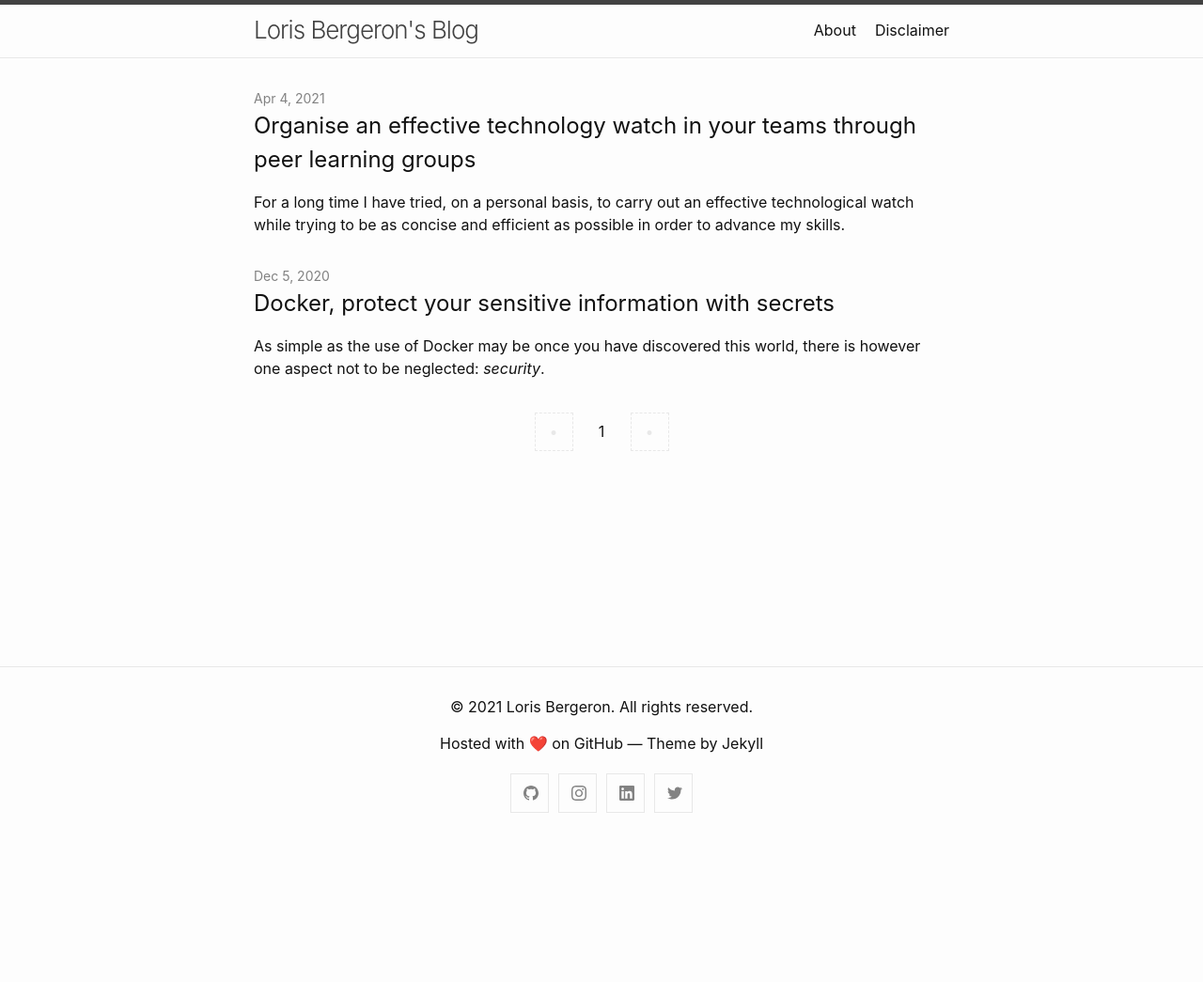
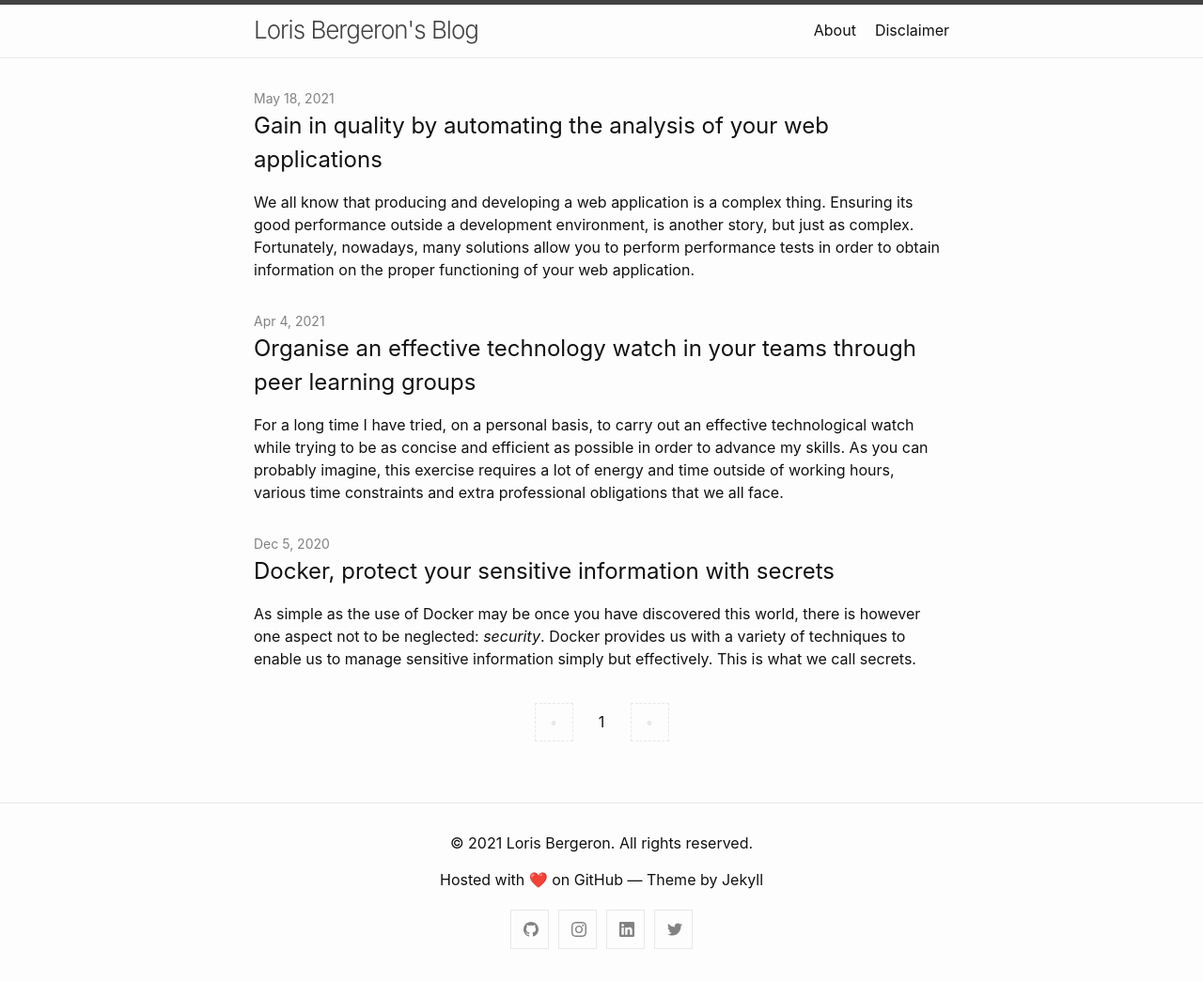
Before and after one commit to lorisbergeron/lorisbergeron.github.io, a Jekyll site: the page built from index.html, in a window 1280 px wide. Shown: the whole page at 94% size. Built offline with Jekyll 4.4.1, drawn with Linux system fonts in a browser that asks for light colours; the list of posts is cut into pages by our own code; before the commit the page ends 900 px from its top, so only the background shows below that; part of the change alters nothing that is shown.

Commit message:
Initial creation Lighthouse article

````diff
--- /dev/null
+++ b/_posts/2021-05-18-gain-in-quality-by-automating-the-analysis-of-your-web-applications.md
@@ -0,0 +1,108 @@
+---
+layout: post
+title:  "Gain in quality by automating the analysis of your web applications"
+subtitle: ""
+author: "Loris Bergeron"
+tags: devops docker google lighthouse webapp
+comments: true
+---
+
+We all know that producing and developing a web application is a complex thing. Ensuring its good performance outside a development environment, is another story, but just as complex. Fortunately, nowadays, many solutions allow you to perform performance tests in order to obtain information on the proper functioning of your web application.
+
+For some time I have been using an open-source and complete (maybe too much at times) tool that allows to perform a whole set of tests on web applications. You can find the service online at the following adress [WebPageTest](https://www.webpagetest.org/) and the source code of the project here on [GitHub](https://github.com/WPO-Foundation/webpagetest/).
+
+Today we will focus on a more or less comparable tool, much more flexible and fun than the one previously announced, and whose use has already been proven in production architectures. The tool on which I want to land is from an open-source project from Google and is called *[Lighthouse](https://github.com/GoogleChrome/lighthouse)*.
+
+*Lighthouse* will allow us to test several aspects of our application, including the following:
+- Performance
+- Progressive Web App
+- Best Practices
+- Accessibility
+- SEO
+
+The result of this analysis is a very fast production (about 20 to 30 seconds on average) of a complete report for your web application with scores ranging from 0 to 100. The goal being to obtain 100 for all scores. When points are returned as perfectible, the documentation tells you in detail what to correct, how and why.
+
+A point I particularly appreciate as well, you can also simulate the access to the application from a mobile or a desktop. We can also simulate different network speeds as part of the stress test and ensure that the application responds in the same way whether we use a 50Mpbs ethernet cable or a degraded 3G network.
+
+### Using Lighthouse in Chrome DevTools
+
+Since the latest versions of Google Chrome, *Lighthouse* is directly integrated into the Google browser. This is the easiest and fastest way to use the tool.
+
+Here is the procedure to follow:
+
+- Install the latest version of [Google Chrome](https://www.google.com/intl/fr_fr/chrome/)
+- Open Google Chrome
+- Go to the web application you want to test (in our case, this blog)
+- Open the Developer Tools window (on macOS ⌥⌘J and on Windows Shift+CTRL+J)
+- Select the *Lighthouse* tab
+
+![alt text](https://github.com/lorisbergeron/lorisbergeron.github.io-assets/blob/main/2021-05-18-gain-in-quality-by-automating-the-analysis-of-your-web-applications-1.png?raw=true)
+
+Once on this view you can activate or deactivate the different tests in the *Categories* part (personally I advise to leave everything checked). You also have the possibility to choose the type of device and also to activate plugins from the community.
+
+Last step is to click on the *Generate Report* button and in a few seconds you will get a report of the global health of your web application. You can of course export this report in JSON or HTML format or print it with a very nice rendering.
+
+![alt text](https://github.com/lorisbergeron/lorisbergeron.github.io-assets/blob/main/2021-05-18-gain-in-quality-by-automating-the-analysis-of-your-web-applications-2.png?raw=true)
+
+### Using the Node CLI
+
+The *Node CLI* provides the most flexibility in how *Lighthouse* runs can be configured and reported. Users who want more advanced usage, or want to run *Lighthouse* in an automated fashion should use the *Node CLI*.
+
+FYI: *Lighthouse requires Node 12 LTS (12.x) or later.*
+
+**Installation:**
+
+```shell
+$ npm install -g lighthouse
+```
+
+**Run it:**
+
+```shell
+$ lighthouse https://lorisbergeron.github.io/
+```
+
+By default, *Lighthouse* writes the report to an HTML file. You can control the output format by passing flags. All the options at your disposal are directly accessible [here](https://github.com/GoogleChrome/lighthouse#cli-options).
+
+### Using a Docker container (Unofficial)
+
+The third and last way to run *Lighthouse* is to use a Docker container. An image is provided online by [justinribeiro](https://hub.docker.com/u/justinribeiro) on Docker Hub and and the sources are available on [GitHub](https://github.com/justinribeiro/dockerfiles/tree/master/lighthouse).
+
+The steps are then greatly facilitated and can also be automated as in the case of *Node CLI*.
+
+#### Step 1: Run the container
+
+```shell
+$ docker pull justinribeiro/lighthouse
+$ wget https://raw.githubusercontent.com/jfrazelle/dotfiles/master/etc/docker/seccomp/chrome.json -O /home/lorisbergeron/chrome.json
+$ docker run -itv /home/lorisbergeron/report/:/home/chrome/reports --security-opt seccomp=/home/lorisbergeron/chrome.json justinribeiro/lighthouse
+```
+
+As you can see we use a `chrome.json` file. Using the ever-awesome [Jessie Frazelle](https://twitter.com/jessfraz) SECCOMP profile for Chrome, we don't have to use the hammer that is SYS_ADMIN and this is a much better/safer solution.
+
+#### Step 2: Run Lighthouse with --chrome-flags
+Once you're in the container, using the `--chrome-flags` option available in *Lighthouse*, we can automatically start Chrome in headless mode within the container light so:
+
+```shell
+$ lighthouse --chrome-flags="--no-sandbox --headless --disable-gpu" https://lorisbergeron.github.io
+```
+
+#### Known and encountered errors
+
+If you get a message similar to the one below:
+
+```shell
+Runtime error encountered: { Error: EACCES: permission denied, open '/home/chrome/reports/lorisbergeron.github.io.report.json'
+errno: -13,
+code: 'EACCES',
+syscall: 'open',
+path: '/home/chrome/reports/lorisbergeron.github.io.report.json' }
+```
+
+Remember to give the folder where you want to store the generated reports (in our case `/home/lorisbergeron/report`) the access rights `chmod o+w`.
+
+**Command to execute:**
+
+```shell
+$ chmod o+w /home/lorisbergeron/report
+```
````
Also changed, not shown: _posts/2020-12-05-docker-protect-your-sensitive-information-with-secrets.md (+1 -3 lines), _posts/2021-04-04-organise-an-effective-technology-watch-in-your-teams-through-peer-learning-groups.md (+1 -3 lines).
